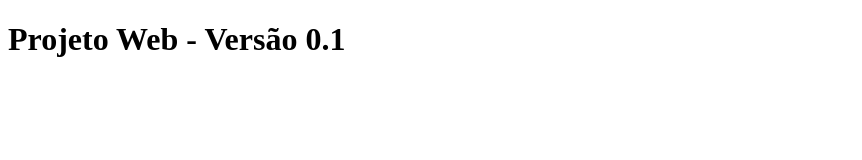
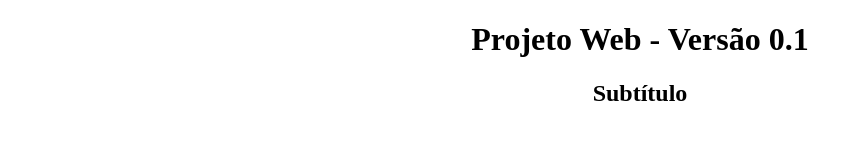
Before and after one commit to Laura20005/ProjetoGrupoWeb, a plain HTML site: page index.html in a window 1280 px wide. Shown: the whole page, without its empty margins (0-862 px from the left). Drawn offline with Linux system fonts and the light colour scheme.

Commit message:
Estilização adicionada

```diff
--- /dev/null
+++ b/estilo.css
@@ -0,0 +1,3 @@
+h1, h2 {
+    text-align: center;
+}
--- a/index.html
+++ b/index.html
@@ -5,8 +5,10 @@
     <meta http-equiv="X-UA-Compatible" content="IE=edge">
     <meta name="viewport" content="width=device-width, initial-scale=1.0">
     <title>Document</title>
+    <link rel="stylesheet" href="estilo.css">
 </head>
 <body>
     <h1>Projeto Web - Versão 0.1</h1>
+    <h2>Subtítulo</h2>
 </body>
 </html>
```
